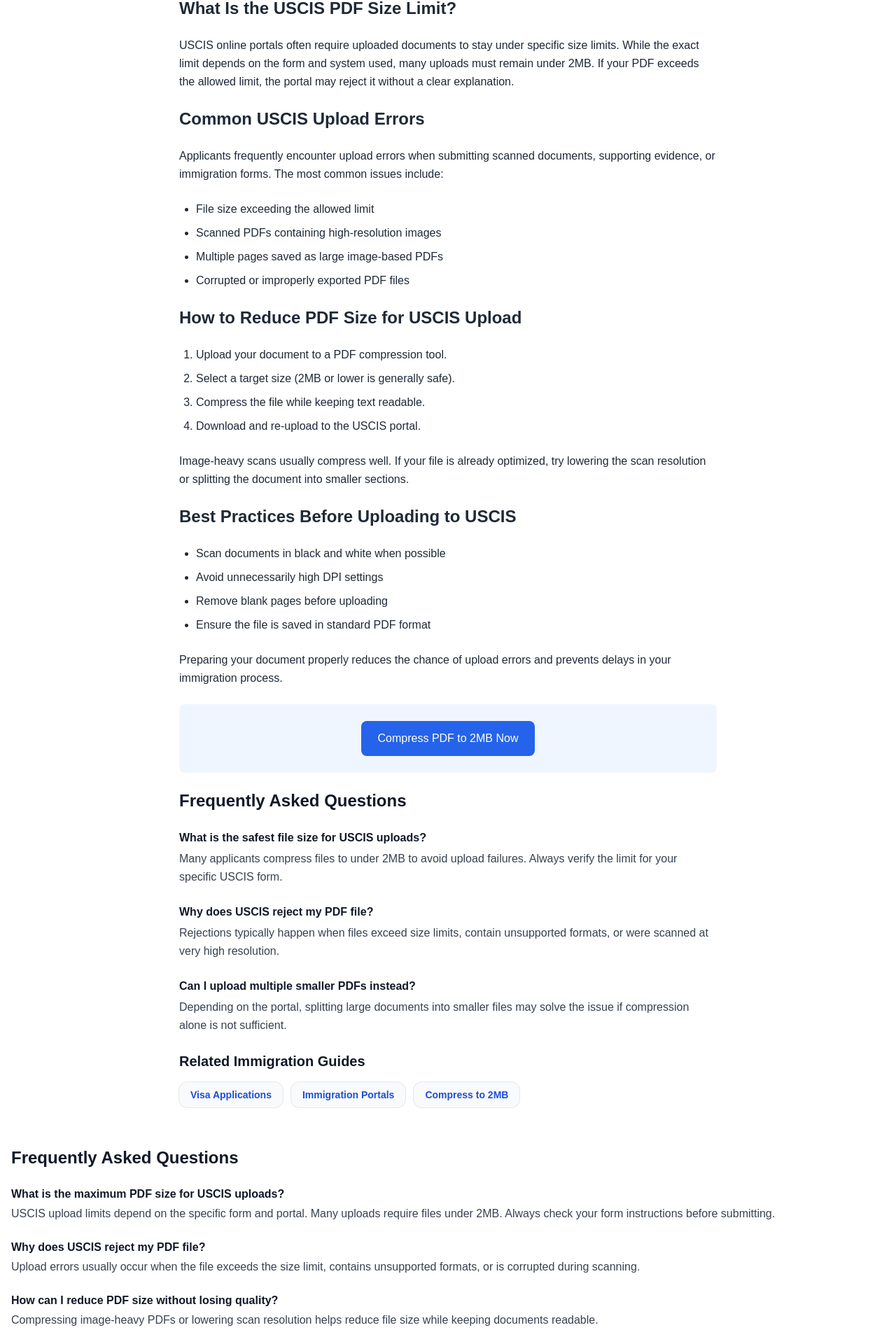
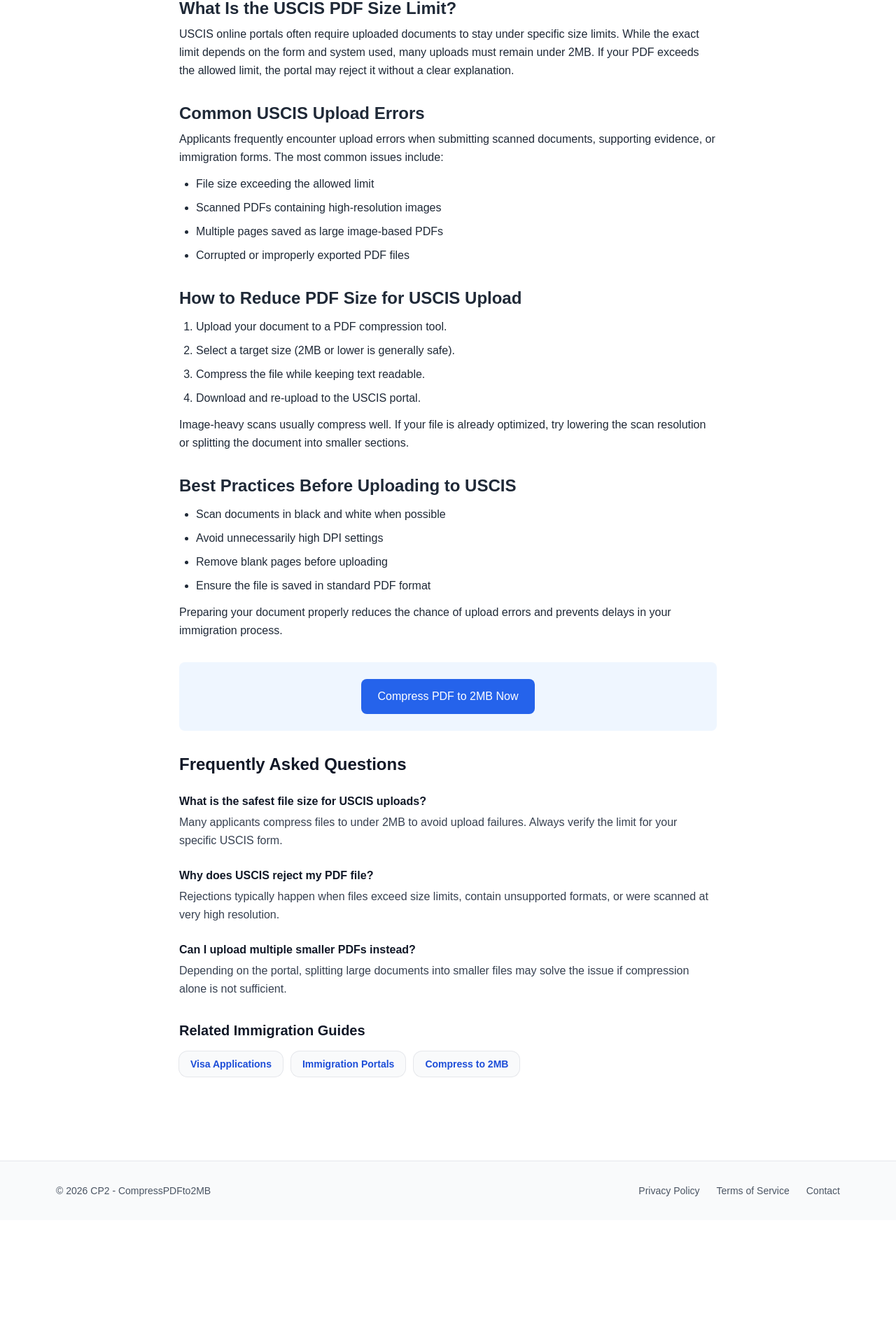
Before and after one commit to behicyildirim/compresspdfto2mb, a Next.js app: page /pdf-size-limit-for-uscis in a window 1280 px wide. Shown: the part 249-2169 px from the top of the page at 70% size. After the commit the page ends 1992 px from the top, so only its background shows below. Built offline with nearby package versions, Linux system fonts and the light colour scheme.

Commit message:
Fix USCIS page layout (remove duplicate FAQ and center content)

```diff
--- a/app/pdf-size-limit-for-uscis/page.tsx
+++ b/app/pdf-size-limit-for-uscis/page.tsx
@@ -10,93 +10,97 @@ export default function UscisPdfSizeLimitPage() {
   return (
     <main className="min-h-screen bg-white px-4 py-14">
       <div className="mx-auto max-w-3xl text-gray-800">
-
-        <h1 className="text-4xl font-bold text-center">
-          USCIS PDF Size Limit
-        </h1>
+        <h1 className="text-4xl font-bold text-center">USCIS PDF Size Limit</h1>
 
         <p className="mt-4 text-lg text-gray-600 text-center">
-          Understand USCIS file upload limits and how to compress PDFs for immigration forms.
+          Understand USCIS file upload limits and how to compress PDFs for
+          immigration forms.
         </p>
 
-        <div className="mt-10 space-y-6 leading-relaxed">
-
+        <div className="mt-10 space-y-8 leading-relaxed">
+          <section>
             <h2 className="text-2xl font-semibold">
               What Is the USCIS PDF Size Limit?
             </h2>
-<p>
-USCIS online portals often require uploaded documents to stay under specific size limits.
-While the exact limit depends on the form and system used, many uploads must remain under 2MB.
-If your PDF exceeds the allowed limit, the portal may reject it without a clear explanation.
+            <p className="mt-2">
+              USCIS online portals often require uploaded documents to stay under
+              specific size limits. While the exact limit depends on the form and
+              system used, many uploads must remain under 2MB. If your PDF exceeds
+              the allowed limit, the portal may reject it without a clear
+              explanation.
             </p>
+          </section>
 
-<h2 className="text-2xl font-semibold mt-8">
-Common USCIS Upload Errors
-</h2>
-<p>
-Applicants frequently encounter upload errors when submitting scanned documents,
-supporting evidence, or immigration forms. The most common issues include:
+          <section>
+            <h2 className="text-2xl font-semibold">Common USCIS Upload Errors</h2>
+            <p className="mt-2">
+              Applicants frequently encounter upload errors when submitting
+              scanned documents, supporting evidence, or immigration forms. The
+              most common issues include:
             </p>
-<ul className="list-disc pl-6 space-y-2">
+            <ul className="mt-3 list-disc pl-6 space-y-2">
               <li>File size exceeding the allowed limit</li>
               <li>Scanned PDFs containing high-resolution images</li>
               <li>Multiple pages saved as large image-based PDFs</li>
               <li>Corrupted or improperly exported PDF files</li>
             </ul>
+          </section>
 
-<h2 className="text-2xl font-semibold mt-8">
+          <section>
+            <h2 className="text-2xl font-semibold">
               How to Reduce PDF Size for USCIS Upload
             </h2>
-<ol className="list-decimal pl-6 space-y-2">
+            <ol className="mt-3 list-decimal pl-6 space-y-2">
               <li>Upload your document to a PDF compression tool.</li>
               <li>Select a target size (2MB or lower is generally safe).</li>
               <li>Compress the file while keeping text readable.</li>
               <li>Download and re-upload to the USCIS portal.</li>
             </ol>
+            <p className="mt-3">
+              Image-heavy scans usually compress well. If your file is already
+              optimized, try lowering the scan resolution or splitting the
+              document into smaller sections.
+            </p>
+          </section>
 
-<p>
-Image-heavy scans usually compress well. If your file is already optimized,
-try lowering the scan resolution or splitting the document into smaller sections.
-</p>
-
-<h2 className="text-2xl font-semibold mt-8">
+          <section>
+            <h2 className="text-2xl font-semibold">
               Best Practices Before Uploading to USCIS
             </h2>
-<ul className="list-disc pl-6 space-y-2">
+            <ul className="mt-3 list-disc pl-6 space-y-2">
               <li>Scan documents in black and white when possible</li>
               <li>Avoid unnecessarily high DPI settings</li>
               <li>Remove blank pages before uploading</li>
               <li>Ensure the file is saved in standard PDF format</li>
             </ul>
+            <p className="mt-3">
+              Preparing your document properly reduces the chance of upload
+              errors and prevents delays in your immigration process.
+            </p>
+          </section>
 
-<p>
-Preparing your document properly reduces the chance of upload errors
-and prevents delays in your immigration process.
-</p>
-
-<div className="mt-10 bg-blue-50 p-6 rounded-lg text-center">
-  <a
+          <section className="mt-2 rounded-lg bg-blue-50 p-6 text-center">
+            <Link
               href="/compress-pdf-to-2mb"
-    className="inline-block bg-blue-600 text-white px-6 py-3 rounded-lg hover:bg-blue-700 transition"
+              className="inline-block rounded-lg bg-blue-600 px-6 py-3 text-white transition hover:bg-blue-700"
             >
               Compress PDF to 2MB Now
-  </a>
-</div>
+            </Link>
+          </section>
 
-<div className="mt-14">
+          <section className="mt-6">
             <h2 className="text-2xl font-semibold text-gray-900">
               Frequently Asked Questions
             </h2>
 
             <div className="mt-6 space-y-6 text-gray-700">
-
               <div>
                 <h3 className="font-semibold text-gray-900">
                   What is the safest file size for USCIS uploads?
                 </h3>
                 <p className="mt-1">
-        Many applicants compress files to under 2MB to avoid upload failures.
-        Always verify the limit for your specific USCIS form.
+                  Many applicants compress files to under 2MB to avoid upload
+                  failures. Always verify the limit for your specific USCIS form.
                 </p>
               </div>
 
@@ -106,7 +110,8 @@ and prevents delays in your immigration process.
                 </h3>
                 <p className="mt-1">
                   Rejections typically happen when files exceed size limits,
-        contain unsupported formats, or were scanned at very high resolution.
+                  contain unsupported formats, or were scanned at very high
+                  resolution.
                 </p>
               </div>
 
@@ -115,14 +120,15 @@ and prevents delays in your immigration process.
                   Can I upload multiple smaller PDFs instead?
                 </h3>
                 <p className="mt-1">
-        Depending on the portal, splitting large documents into smaller files
-        may solve the issue if compression alone is not sufficient.
+                  Depending on the portal, splitting large documents into smaller
+                  files may solve the issue if compression alone is not
+                  sufficient.
                 </p>
               </div>
+            </div>
+          </section>
 
-  </div>
-</div>
-<div className="mt-12">
+          <section className="mt-8">
             <h2 className="text-xl font-semibold text-gray-900">
               Related Immigration Guides
             </h2>
@@ -130,58 +136,22 @@ and prevents delays in your immigration process.
             <div className="mt-4 flex flex-wrap gap-3">
               {[
                 { href: "/compress-pdf-for-visa", label: "Visa Applications" },
-      { href: "/compress-pdf-for-immigration", label: "Immigration Portals" },
+                {
+                  href: "/compress-pdf-for-immigration",
+                  label: "Immigration Portals",
+                },
                 { href: "/compress-pdf-to-2mb", label: "Compress to 2MB" },
               ].map((i) => (
-      <a
+                <Link
                   key={i.href}
                   href={i.href}
-        className="rounded-xl bg-gray-50 px-4 py-2 text-sm font-semibold text-blue-700 ring-1 ring-gray-200 hover:bg-blue-50 transition"
+                  className="rounded-xl bg-gray-50 px-4 py-2 text-sm font-semibold text-blue-700 ring-1 ring-gray-200 transition hover:bg-blue-50"
                 >
                   {i.label}
-      </a>
+                </Link>
               ))}
             </div>
-</div>
-        </div>
-      </div>
-      <div className="mt-14">
-  <h2 className="text-2xl font-semibold text-gray-900">
-    Frequently Asked Questions
-  </h2>
-
-  <div className="mt-6 space-y-6 text-gray-700">
-
-    <div>
-      <h3 className="font-semibold text-gray-900">
-        What is the maximum PDF size for USCIS uploads?
-      </h3>
-      <p className="mt-1">
-        USCIS upload limits depend on the specific form and portal. Many uploads
-        require files under 2MB. Always check your form instructions before submitting.
-      </p>
-    </div>
-
-    <div>
-      <h3 className="font-semibold text-gray-900">
-        Why does USCIS reject my PDF file?
-      </h3>
-      <p className="mt-1">
-        Upload errors usually occur when the file exceeds the size limit,
-        contains unsupported formats, or is corrupted during scanning.
-      </p>
-    </div>
-
-    <div>
-      <h3 className="font-semibold text-gray-900">
-        How can I reduce PDF size without losing quality?
-      </h3>
-      <p className="mt-1">
-        Compressing image-heavy PDFs or lowering scan resolution helps reduce file size
-        while keeping documents readable.
-      </p>
-    </div>
-
+          </section>
         </div>
       </div>
     </main>
```
Lines whose indentation alone changed are shown as unchanged.
